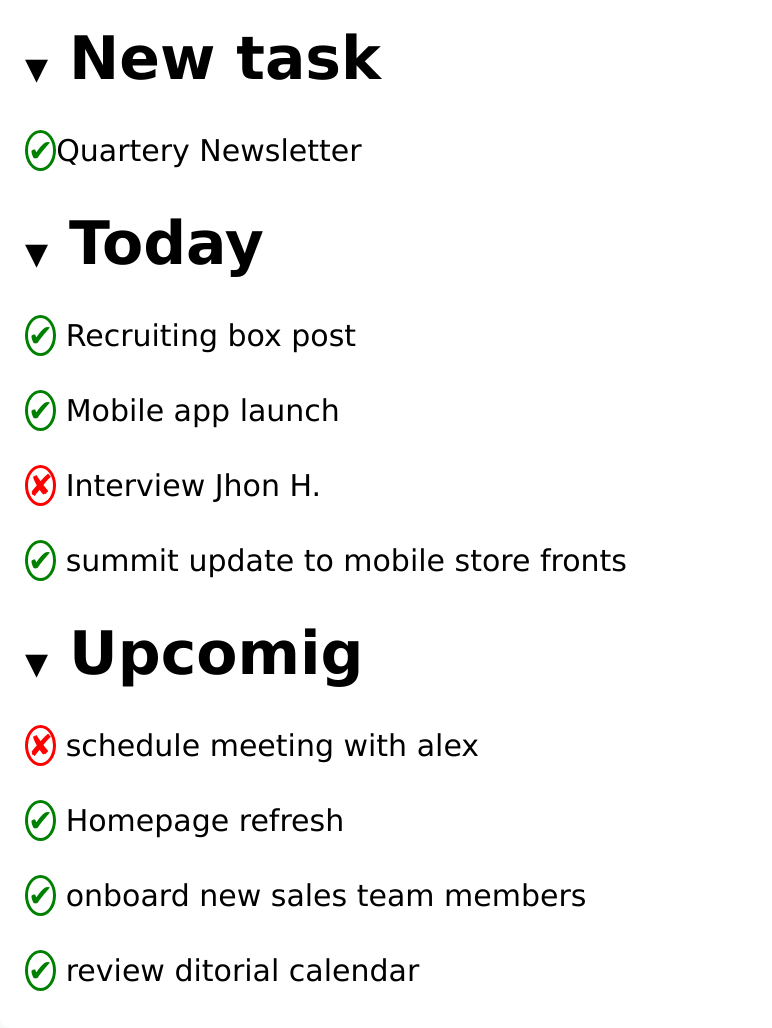
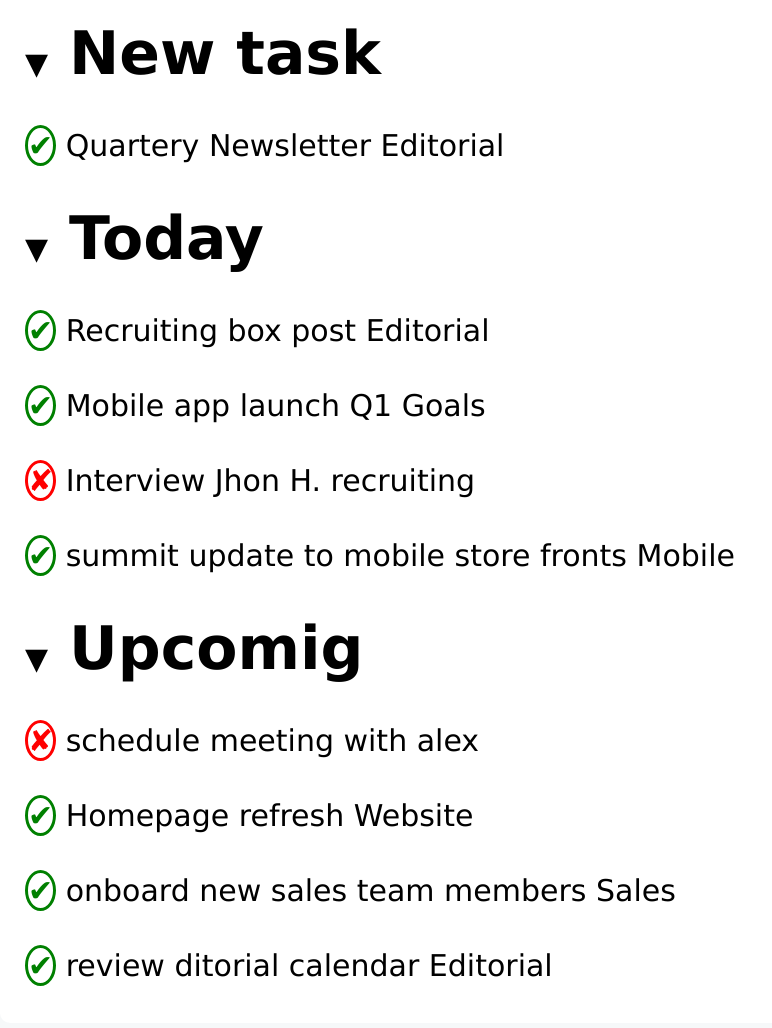
Before and after one commit to saranazli/html-css-toboolist, a plain HTML site: page index.html in a window 1280 px wide. Shown: the part 280-1308 px from the top of the page, without its empty margins (0-772 px from the left). Drawn offline with Linux system fonts and the light colour scheme.

Commit message:
[try] to order and [add]  info words to html

```diff
--- a/index.html
+++ b/index.html
@@ -38,7 +38,11 @@
           <h1><span class="arrow">&#9660;</span> New task </h1>
         </li>
 
-        <li> <span class="check-no">&#10004;</span>Quartery Newsletter</li>
+        <li>
+          <span class="check-no">&#10004;</span>
+          <span>Quartery Newsletter</span>
+          <span class="info-word blue-word">Editorial</span>
+        </li>
       </ul>
 
     </section>
@@ -50,10 +54,29 @@
         <li>
           <h1><span class="arrow">&#9660;</span> Today</h1>
         </li>
-        <li> <span class="check-no">&#10004;</span> Recruiting box post</li>
-        <li> <span class="check-no">&#10004;</span> Mobile app launch</li>
-        <li> <span class="check-no red">&#x2718</span> Interview Jhon H.</li>
-        <li> <span class="check-no">&#10004;</span> summit update to mobile store fronts</li>
+
+        <li>
+           <span class="check-no">&#10004;</span> <span>Recruiting box post</span>
+           <span class="info-word blue-word"> Editorial </span>
+        </li>
+
+        <li>
+          <span class="check-no">&#10004;</span>
+          <span>Mobile app launch</span>
+          <span class="info-word violet">Q1 Goals</span>
+        </li>
+
+        <li>
+          <span class="check-no red">&#x2718</span>
+          <span> Interview Jhon H. </span>
+          <span class="info-word green-word"> recruiting </span>
+        </li>
+
+        <li>
+          <span class="check-no">&#10004;</span>
+          <span>summit update to mobile store fronts</span>
+          <span class="info-word orange-word"> Mobile </span>
+        </li>
       </ul>
 
     </section>
@@ -65,11 +88,31 @@
         <li>
           <h1><span class="arrow">&#9660;</span> Upcomig</h1>
         </li>
-        <li> <span class="check-no red">&#x2718</span> schedule meeting with alex</li>
-        <li> <span class="check-no">&#10004;</span> Homepage refresh</li>
-        <li> <span class="check-no ">&#10004;</span> onboard new sales team members</li>
-        <li> <span class="check-no">&#10004;</span> review ditorial calendar</li>
+
+        <li>
+          <span class="check-no red">&#x2718</span>
+          <span>schedule meeting with alex</span>
+        </li>
+
+        <li>
+          <span class="check-no">&#10004;</span>
+          <span>Homepage refresh</span>
+          <span class="info-word pink-word"> Website </span>
+        </li>
+
+        <li>
+          <span class="check-no ">&#10004;</span>
+          <span>onboard new sales team members</span>
+          <span class="info-word lime-word"> Sales </span>
+        </li>
+
+        <li>
+          <span class="check-no">&#10004;</span>
+          <span>review ditorial calendar</span>
+          <span class="info-word blue-word"> Editorial </span>
+        </li>
       </ul>
+    <!-- /lista upcoming  -->
 
     </section>
 
--- a/style/main.css
+++ b/style/main.css
@@ -19,7 +19,7 @@ body{
 
 h1{
   display: inline-block;
-  font-size: 50px;
+  font-size: 30px;
 }
 
 /* set nav e main*/
@@ -41,7 +41,7 @@ nav{
 
 button{
   text-align: center;
-  font-size: 2em;
+  font-size: 1em;
   border-radius: 10px 10px;
   line-height: 65px;
   padding: 5px 20px;
@@ -97,3 +97,9 @@ li {
 .red{
   color: red;
 }
+
+/* info word */
+
+.info-word{
+  font size: 2em;
+}
```
